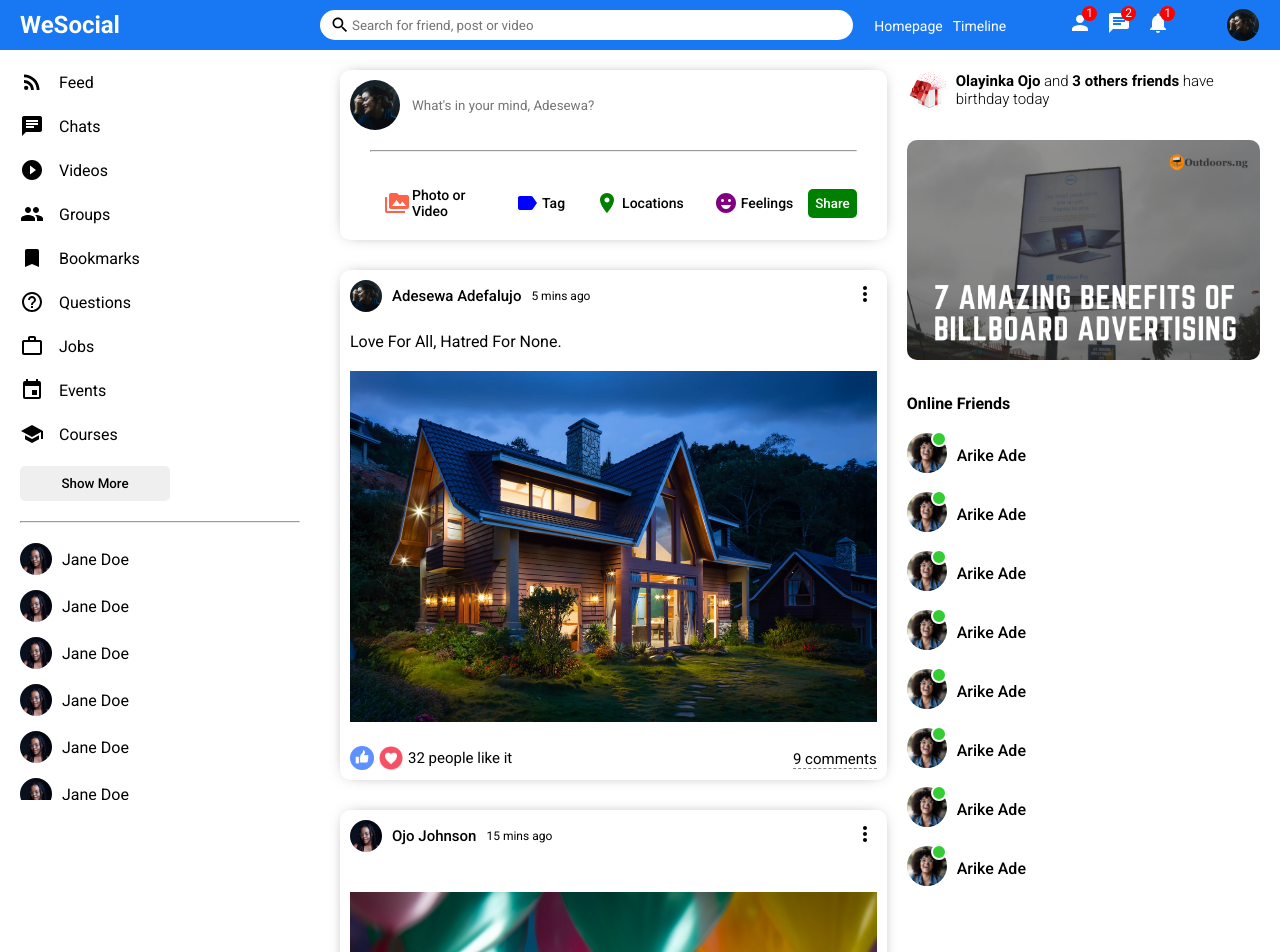
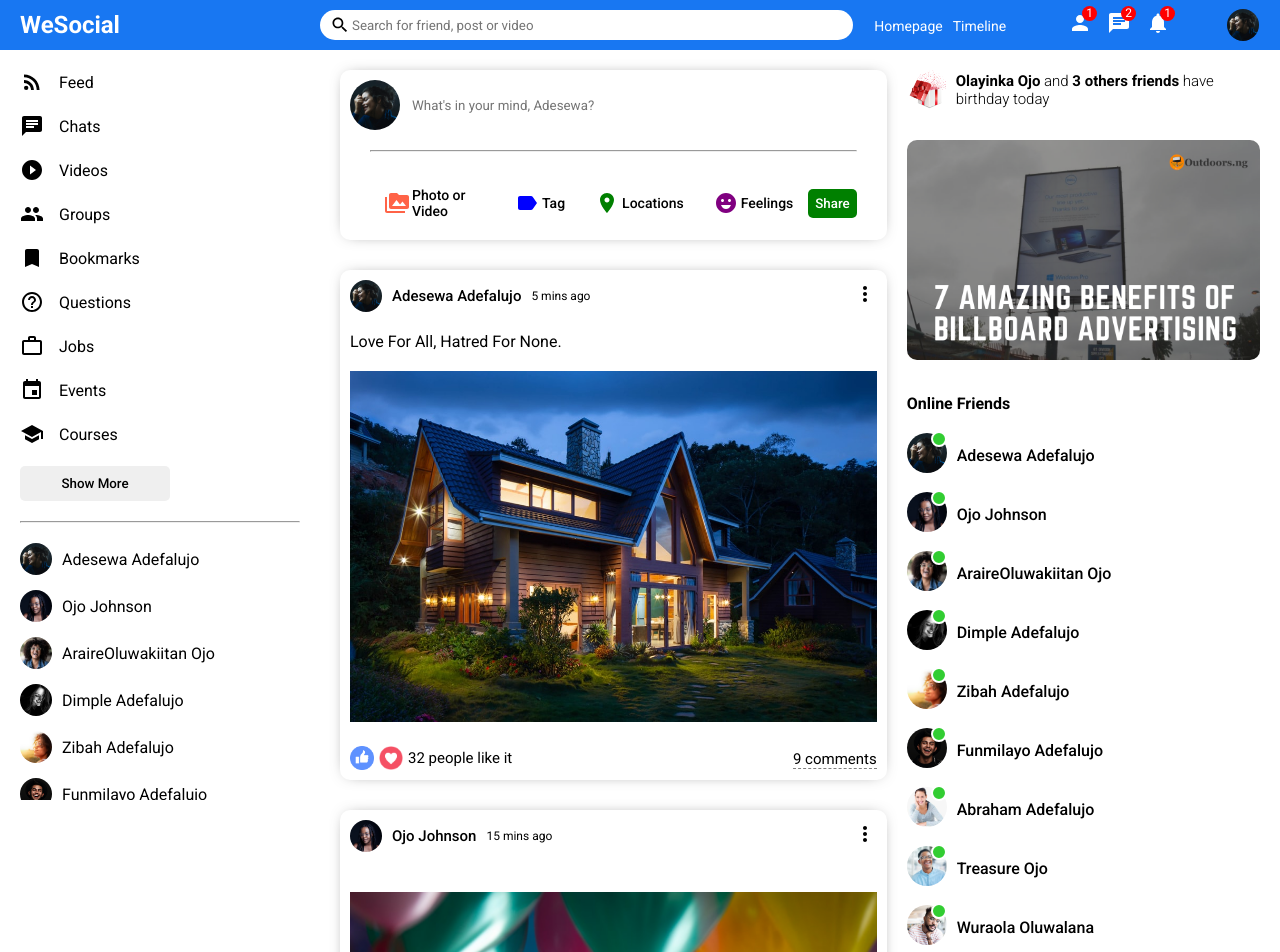
Before and after one commit to Shewardelujo/WeSocial, a React (Create React App) app: page / in a window 1280 px wide. Shown: the top 952 px of the page. Built offline with nearby package versions, Linux system fonts and the light colour scheme.

Commit message:
Added dynamism to online friends feature

```diff
--- /dev/null
+++ b/src/components/closeFriend/CloseFriend.js
@@ -0,0 +1,13 @@
+import React from "react";
+import "./closeFriend.css";
+
+function CloseFriend({ user }) {
+  return (
+    <li className="leftBarFriend">
+      <img className="leftBarFriendImg" src={user.profilePictures} alt="" />
+      <span className="leftBarFriendName">{user.username}</span>
+    </li>
+  );
+}
+
+export default CloseFriend;
--- /dev/null
+++ b/src/components/closeFriend/closeFriend.css
@@ -0,0 +1,13 @@
+.leftBarFriend {
+  display: flex;
+  align-items: center;
+  margin-bottom: 15px;
+}
+.leftBarFriendImg {
+  width: 32px;
+  height: 32px;
+  border-radius: 50%;
+  /* object fit cover ensures that the picture doesn't look funny */
+  object-fit: cover;
+  margin-right: 10px;
+}
--- a/src/components/leftbar/LeftBar.js
+++ b/src/components/leftbar/LeftBar.js
@@ -11,6 +11,8 @@
   PlayCircleFilledOutlined,
   Chat,
 } from "@material-ui/icons";
+import { Users } from "../../dummyData";
+import CloseFriend from "../closeFriend/CloseFriend";
 
 const LeftBar = () => {
   return (
@@ -57,86 +59,9 @@
         <button className="leftBarButton">Show More</button>
         <hr className="leftBarHr" />
         <ul className="leftBarFriendList">
-          <li className="leftBarFriend">
-            <img
-              className="leftBarFriendImg"
-              src="./assets/person/2.jpg"
-              alt=""
-            />
-            <span className="leftBarFriendName">Jane Doe</span>
-          </li>
-          <li className="leftBarFriend">
-            <img
-              className="leftBarFriendImg"
-              src="./assets/person/2.jpg"
-              alt=""
-            />
-            <span className="leftBarFriendName">Jane Doe</span>
-          </li>
-          <li className="leftBarFriend">
-            <img
-              className="leftBarFriendImg"
-              src="./assets/person/2.jpg"
-              alt=""
-            />
-            <span className="leftBarFriendName">Jane Doe</span>
-          </li>
-          <li className="leftBarFriend">
-            <img
-              className="leftBarFriendImg"
-              src="./assets/person/2.jpg"
-              alt=""
-            />
-            <span className="leftBarFriendName">Jane Doe</span>
-          </li>
-          <li className="leftBarFriend">
-            <img
-              className="leftBarFriendImg"
-              src="./assets/person/2.jpg"
-              alt=""
-            />
-            <span className="leftBarFriendName">Jane Doe</span>
-          </li>
-          <li className="leftBarFriend">
-            <img
-              className="leftBarFriendImg"
-              src="./assets/person/2.jpg"
-              alt=""
-            />
-            <span className="leftBarFriendName">Jane Doe</span>
-          </li>
-          <li className="leftBarFriend">
-            <img
-              className="leftBarFriendImg"
-              src="./assets/person/2.jpg"
-              alt=""
-            />
-            <span className="leftBarFriendName">Jane Doe</span>
-          </li>
-          <li className="leftBarFriend">
-            <img
-              className="leftBarFriendImg"
-              src="./assets/person/2.jpg"
-              alt=""
-            />
-            <span className="leftBarFriendName">Jane Doe</span>
-          </li>
-          <li className="leftBarFriend">
-            <img
-              className="leftBarFriendImg"
-              src="./assets/person/2.jpg"
-              alt=""
-            />
-            <span className="leftBarFriendName">Jane Doe</span>
-          </li>
-          <li className="leftBarFriend">
-            <img
-              className="leftBarFriendImg"
-              src="./assets/person/2.jpg"
-              alt=""
-            />
-            <span className="leftBarFriendName">Jane Doe</span>
-          </li>
+          {Users.map((u) => (
+            <CloseFriend key={u.id} user={u} />
+          ))}
         </ul>
       </div>
     </div>
--- a/src/components/leftbar/leftbar.css
+++ b/src/components/leftbar/leftbar.css
@@ -48,16 +48,3 @@
   margin: 0;
   list-style: none;
 }
-.leftBarFriend {
-  display: flex;
-  align-items: center;
-  margin-bottom: 15px;
-}
-.leftBarFriendImg {
-  width: 32px;
-  height: 32px;
-  border-radius: 50%;
-  /* object fit cover ensures that the picture doesn't look funny */
-  object-fit: cover;
-  margin-right: 10px;
-}
--- /dev/null
+++ b/src/components/online/Online.js
@@ -0,0 +1,16 @@
+import React from "react";
+import "./online.css";
+
+function Online({ user }) {
+  return (
+    <li className="rightBarFriend">
+      <div className="rightBarProfileImgContainer">
+        <img className="rightBarProfileImg" src={user.profilePictures} alt="" />
+        <span className="rightBarOnline"></span>
+      </div>
+      <span className="rightBarUsername">{user.username}</span>
+    </li>
+  );
+}
+
+export default Online;
--- /dev/null
+++ b/src/components/online/online.css
@@ -0,0 +1,28 @@
+.rightBarFriend {
+  display: flex;
+  align-items: center;
+  margin-bottom: 15px;
+}
+.rightBarProfileImgContainer {
+  margin-right: 10px;
+  position: relative;
+}
+.rightBarProfileImg {
+  width: 40px;
+  height: 40px;
+  border-radius: 50%;
+  object-fit: cover;
+}
+.rightBarOnline {
+  width: 12px;
+  height: 12px;
+  border-radius: 50%;
+  background-color: limegreen;
+  position: absolute;
+  top: -2px;
+  right: 0;
+  border: 2px solid white;
+}
+.rightBarUsername {
+  font-weight: 500;
+}
--- a/src/components/rightbar/RightBar.js
+++ b/src/components/rightbar/RightBar.js
@@ -1,5 +1,7 @@
 import React from "react";
 import "./rightbar.css";
+import { Users } from "../../dummyData";
+import Online from "../online/Online";
 
 const RightBar = () => {
   return (
@@ -14,94 +16,9 @@
         <img className="rightBarAd" src="./assets/post/ad.png" alt="" />
         <h4 className="rightBarTitle">Online Friends</h4>
         <ul className="rightBarFriendList">
-          <li className="rightBarFriend">
-            <div className="rightBarProfileImgContainer">
-              <img
-                className="rightBarProfileImg"
-                src="./assets/person/3.jpg"
-                alt=""
-              />
-              <span className="rightBarOnline"></span>
-            </div>
-            <span className="rightBarUsername">Arike Ade</span>
-          </li>
-          <li className="rightBarFriend">
-            <div className="rightBarProfileImgContainer">
-              <img
-                className="rightBarProfileImg"
-                src="./assets/person/3.jpg"
-                alt=""
-              />
-              <span className="rightBarOnline"></span>
-            </div>
-            <span className="rightBarUsername">Arike Ade</span>
-          </li>
-          <li className="rightBarFriend">
-            <div className="rightBarProfileImgContainer">
-              <img
-                className="rightBarProfileImg"
-                src="./assets/person/3.jpg"
-                alt=""
-              />
-              <span className="rightBarOnline"></span>
-            </div>
-            <span className="rightBarUsername">Arike Ade</span>
-          </li>
-          <li className="rightBarFriend">
-            <div className="rightBarProfileImgContainer">
-              <img
-                className="rightBarProfileImg"
-                src="./assets/person/3.jpg"
-                alt=""
-              />
-              <span className="rightBarOnline"></span>
-            </div>
-            <span className="rightBarUsername">Arike Ade</span>
-          </li>
-          <li className="rightBarFriend">
-            <div className="rightBarProfileImgContainer">
-              <img
-                className="rightBarProfileImg"
-                src="./assets/person/3.jpg"
-                alt=""
-              />
-              <span className="rightBarOnline"></span>
-            </div>
-            <span className="rightBarUsername">Arike Ade</span>
-          </li>
-          <li className="rightBarFriend">
-            <div className="rightBarProfileImgContainer">
-              <img
-                className="rightBarProfileImg"
-                src="./assets/person/3.jpg"
-                alt=""
-              />
-              <span className="rightBarOnline"></span>
-            </div>
-            <span className="rightBarUsername">Arike Ade</span>
-          </li>
-          <li className="rightBarFriend">
-            <div className="rightBarProfileImgContainer">
-              <img
-                className="rightBarProfileImg"
-                src="./assets/person/3.jpg"
-                alt=""
-              />
-              <span className="rightBarOnline"></span>
-            </div>
-            <span className="rightBarUsername">Arike Ade</span>
-          </li>
-          <li className="rightBarFriend">
-            <div className="rightBarProfileImgContainer">
-              <img
-                className="rightBarProfileImg"
-                src="./assets/person/3.jpg"
-                alt=""
-              />
-              <span className="rightBarOnline"></span>
-            </div>
-            <span className="rightBarUsername">Arike Ade</span>
-          </li>
+          {Users.map((u) => (
+            <Online key={u.id} user={u} />
+          ))}
         </ul>
       </div>
     </div>
--- a/src/components/rightbar/rightbar.css
+++ b/src/components/rightbar/rightbar.css
@@ -30,31 +30,3 @@
   padding: 0;
   list-style: none;
 }
-.rightBarFriend {
-  display: flex;
-  align-items: center;
-  margin-bottom: 15px;
-}
-.rightBarProfileImgContainer {
-  margin-right: 10px;
-  position: relative;
-}
-.rightBarProfileImg {
-  width: 40px;
-  height: 40px;
-  border-radius: 50%;
-  object-fit: cover;
-}
-.rightBarOnline {
-  width: 12px;
-  height: 12px;
-  border-radius: 50%;
-  background-color: limegreen;
-  position: absolute;
-  top: -2px;
-  right: 0;
-  border: 2px solid white;
-}
-.rightBarUsername {
-  font-weight: 500;
-}
```
